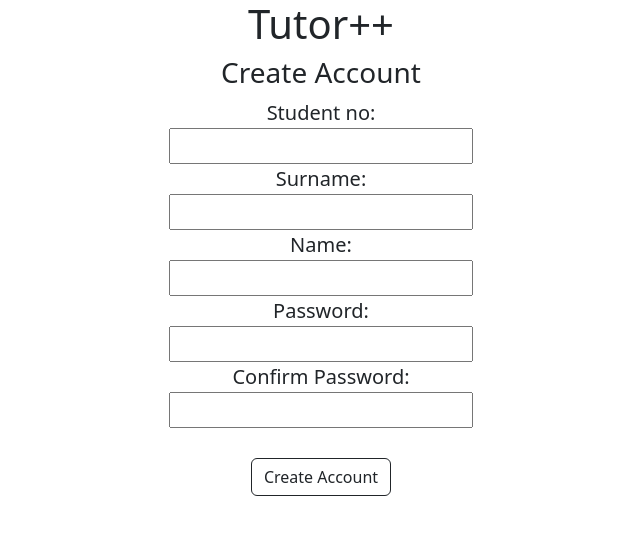
After one commit to SansProgram/Technopolis, a Flask app: page /signup/ in a window 1280 px wide. The commit adds this page. Shown: the top 535 px of the page, without its empty margins (319-959 px from the left). Run offline with Flask 2, Linux system fonts and the light colour scheme.

Commit message:
Added html files for login, signup, available positions, profile pages. Added more functionality to the app. Changed image.

```diff
--- a/app.py
+++ b/app.py
@@ -2,7 +2,7 @@ from flask import Flask, render_template, jsonify
 
 app = Flask(__name__)
 
-TUTOR =[
+Positions =[
   {
     'id': 1,
     'title': 'Tutor Position',
@@ -29,13 +29,34 @@ TUTOR =[
 ]
 
 @app.route("/")
-def hello_world():
-  return render_template('login.html',
-                         tutor=TUTOR,
+def home():
+  return render_template('home.html',
+                         tutor=Positions,
                         company_name='Technopolis')
 @app.route("/api/tutor")
 def list_tutor():
-  return jsonify(TUTOR)
+  return jsonify(Positions)
+
+@app.route("/login/")
+def login_page():
+  return render_template('login.html')
+
+@app.route("/signup/")
+def signup_page():
+  return render_template('signup.html')
+
+@app.route("/availpositions/")
+def availpositions_page():
+  return render_template('availpositions.html')
+
+@app.route("/myprofile/")
+def myprofile_page():
+  return render_template('myprofile.html')
+# home link = https://technopolis.sansprogram.repl.co
+# sigup link = https://technopolis.sansprogram.repl.co/signup/
+# login link = https://technopolis.sansprogram.repl.co/login/
+# profile link = https://technopolis.sansprogram.repl.co/myprofile
+# available positions link = https://technopolis.sansprogram.repl.co/availpositions/
 
 if __name__ == "__main__":
   app.run(host='0.0.0.0', debug=True)
--- a/templates/footer.html
+++ b/templates/footer.html
@@ -57,7 +57,7 @@
             Useful links
           </h6>
           <p>
-            <a href="#!" class="text-reset">Profile</a>
+            <a href="https://technopolis.sansprogram.repl.co/myprofile" class="text-reset">Profile</a>
           </p>
           <p>
             <a href="#!" class="text-reset">Settings</a>
--- a/templates/home.html
+++ b/templates/home.html
@@ -1,4 +1,3 @@
-
 <!DOCTYPE html>
 <html>
   <head>
@@ -38,7 +37,7 @@
           {% include 'tutoritem.html' %}
         {% endfor %}
       </div>
-      <button>See all</button>
+      <button type="button" class="btn btn-outline-light"">See all</button>
 
       <h1 class="text-center mt-2 mb-4"> About Tutor++</h1>
       <p class="lead">Tutor++ is a web applicaton designed and deployed by Technopolis. It is a tutor web application is an online platform that connects tutors and students. It allows tutors to create a profile and students to search for tutors based on their location, subject, and availability. The tutor web application also allows students to book and pay for tutoring sessions online.Tutor++ is a web-app that helps DUT Staff and students find each other in a designated environment for faster and more efficient communication. It is founded, developed and deployed by Technopolis. Motto/Code goes here</p>
--- /dev/null
+++ b/templates/signup.html
@@ -0,0 +1,61 @@
+<!DOCTYPE html>
+<html lang="en">
+<head>
+  <meta charset="UTF-8">
+  <meta http-equiv="X-UA-Compatible" content="IE=edge">
+  <meta name="viewport" content="width=device-width, initial-scale=1.0">
+  <link href="https://cdn.jsdelivr.net/npm/bootstrap@5.3.0-alpha1/dist/css/bootstrap.min.css" rel="stylesheet" integrity="sha384-GLhlTQ8iRABdZLl6O3oVMWSktQOp6b7In1Zl3/Jr59b6EGGoI1aFkw7cmDA6j6gD" crossorigin="anonymous">
+  <title>Create Account</title>
+
+<style>
+/*   h1 {
+    font-family: Roboto;
+    font-weight: Normal;
+    text-align: center;
+  } */
+
+  body {
+    max-width: auto;
+    padding: auto auto;
+  }
+</style>
+
+</head>
+<body class="lead">
+  <div class="text-center">
+  <h1>Tutor++</h1>
+    <h3>Create Account</h3>
+
+  <form action="/" method="">
+    <label>Student no:</label></br>
+    <input type="text" name="email" placeholder=""/></br>
+    <label>Surname:</label></br>
+    <input type="text" name="password" placeholder=""/></br>
+    <label>Name:</label></br>
+    <input type="text" name="password" placeholder=""/></br>
+    <label>Password:</label></br>
+    <input type="password" name="password" placeholder=""/></br>
+    <label>Confirm Password:</label></br>
+    <input type="password" name="password" placeholder=""/></br>
+  </br>
+    <button class="btn btn-outline-dark">Create Account</button>
+  </form>
+    </div>
+</body>
+</html>
+
+
+
+
+
+<!--   <form action="/" method="">
+    <h1>Tutor++</h1>
+  <h3>Create Account</h3>
+  <label>Student no:</label> </br> <input type="text" name="studno"></br>
+  <label>Surname:</label> </br> <input type="text" name="surname"></br>
+  <label>Name:</label> </br> <input type="text" name="name"></br>
+  <label>Password:</label> </br> <input type="password" name="password"></br>
+  <label>Confirm Password:</label> </br> <input type="password" name="confpass"></br>
+</br>
+  <button href="home.html" class="btn btn-outline-dark">Create Account</button>
+  </form> -->
--- a/templates/tutoritem.html
+++ b/templates/tutoritem.html
@@ -1,4 +1,4 @@
-<div class="border-bottom row mt-2 mb-4" style="margin-bottom:16px; padding-bottom:8px;">
+<div class="border-bottom row mt-2 mb-4" style="margin-bottom:16px; padding-bottom:10px;">
   <div class="col-9">
     <h4 style="margin-bottom:4px;">
       {{tut['title']}}
@@ -17,8 +17,8 @@
     {% endif %}
   </div>
   <div class="col-3">
-    <button type="button" class="btn btn-outline-primary">
-      Apply
+    <a href="mailto:hello@technopolis.ai?cc=tutor@dut.org&subject=Application%20for%20Tutor%20{{tut['title']}}&body=My%20Name%3A%20%3Cyour%20name%3E%0D%0A%0D%0AMy%20Resume%20Link%3A%20%3Cresume%20link%3E%0D%0A%0D%0AMy%20LinkedIn%20link%3A%20%3Clinkedin%20in%3E%0D%0A%0D%0AMy%20Academic%20Record%3A%20%3CAcademic%20record" button type="button" class="btn btn-outline-light">
+      Apply</a>
     </button>
   </div>
 </div>
```
Also changed, not shown: templates/availpositions.html (added, +9 -0 lines), templates/login.html (+12 -10 lines), templates/myprofile.html (added, +9 -0 lines), templates/nav.html (+9 -7 lines).
